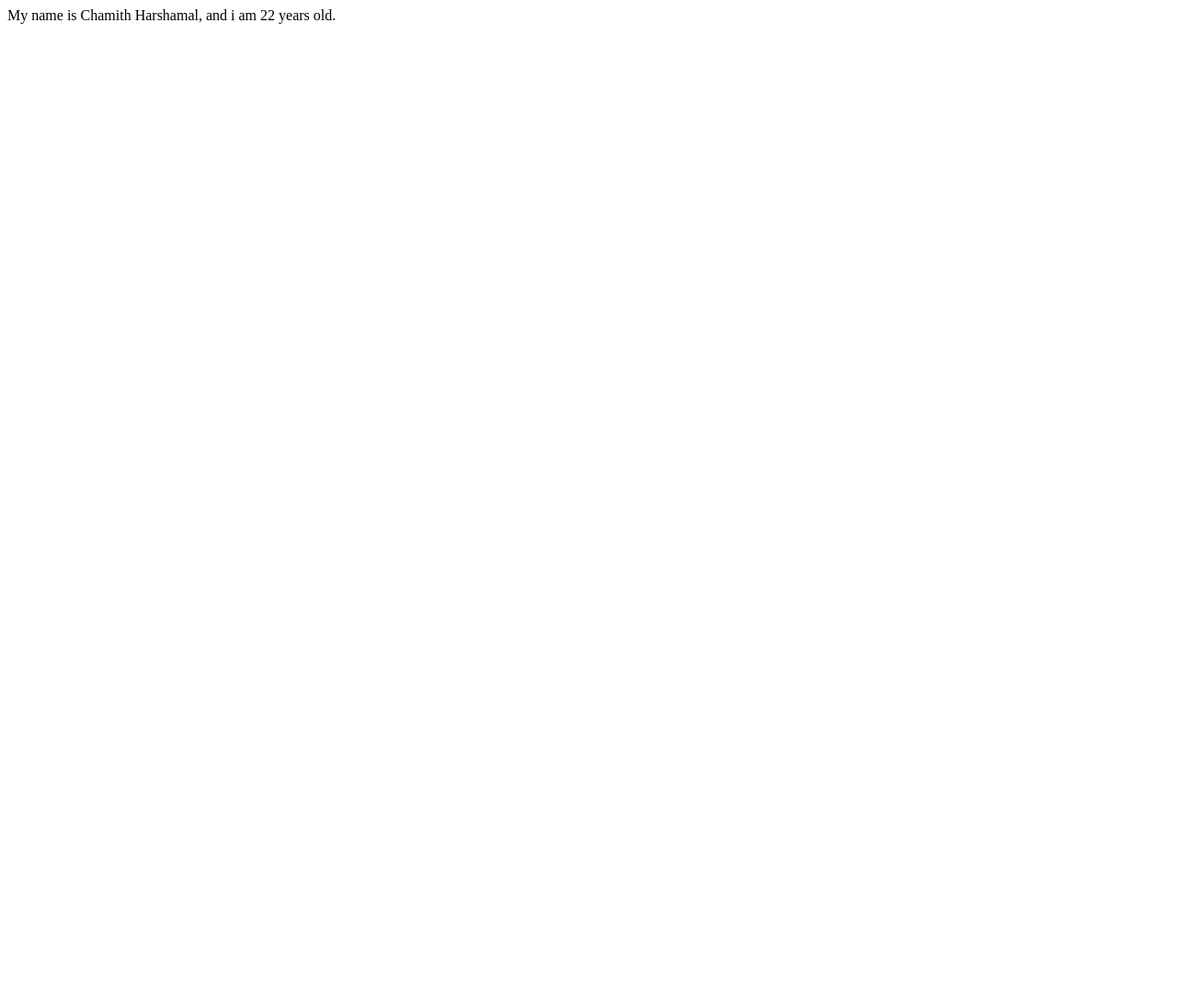
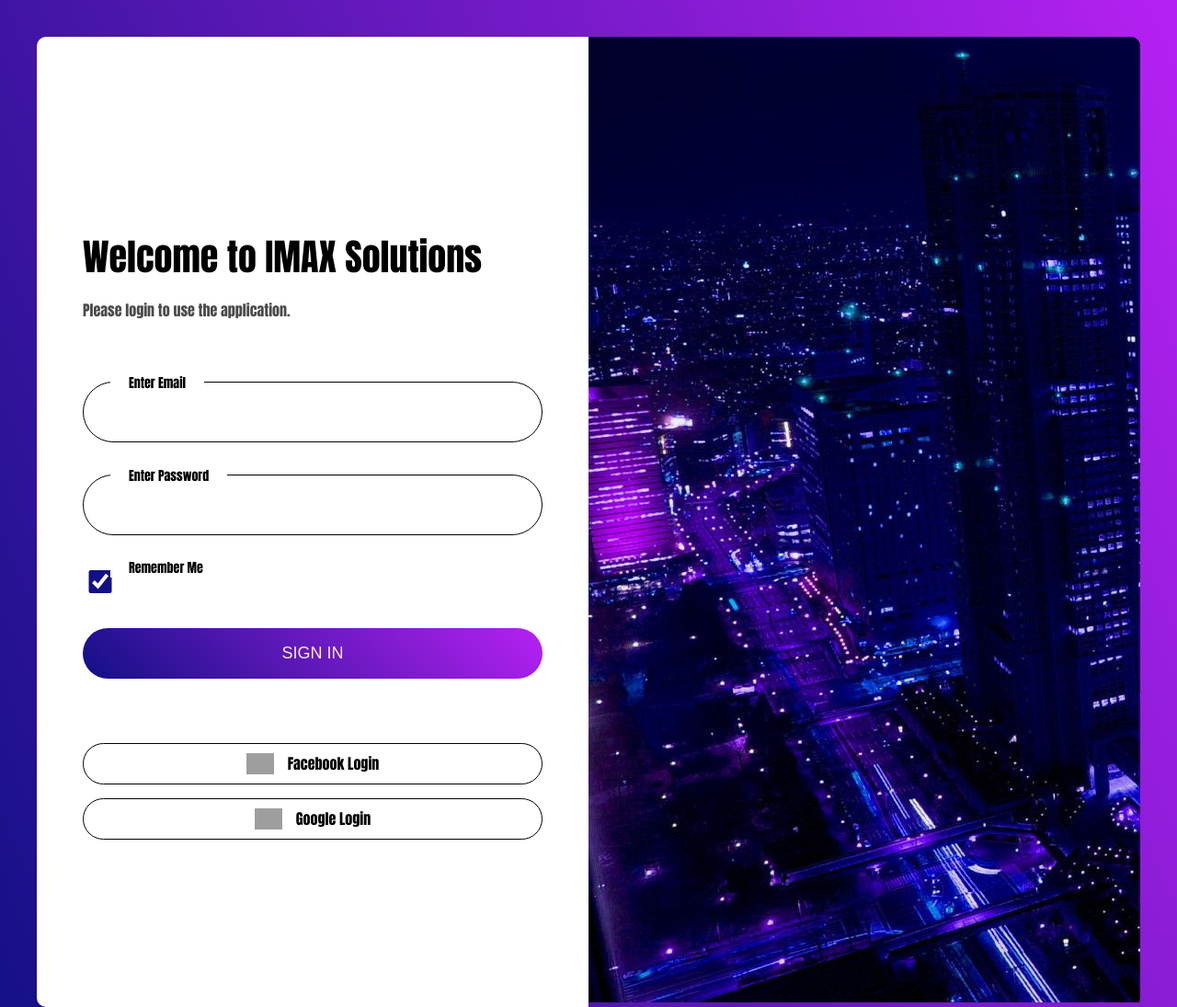
Before and after one commit to chamithharshamal/First-Project, a plain HTML site: page index.html in a window 1280 px wide. Shown: the top 1095 px of the page at 92% size. Before the commit the page ends 800 px from the top, so only its background shows below. Drawn offline with Linux system fonts and the light colour scheme; grey boxes are pictures that could not be loaded; a web font is replaced by a local one.

Commit message:
Login page

```diff
--- a/index.html
+++ b/index.html
@@ -1,12 +1,50 @@
 <!DOCTYPE html>
 <html lang="en">
-<head>
-    <meta charset="UTF-8">
-    <meta http-equiv="X-UA-Compatible" content="IE=edge">
-    <meta name="viewport" content="width=device-width, initial-scale=1.0">
-    <title>Document</title>
-</head>
-<body>
-    My name is Chamith Harshamal, and i am 22 years old.
-</body>
+  <head>
+    <meta charset="UTF-8" />
+    <meta http-equiv="X-UA-Compatible" content="IE=edge" />
+    <meta name="viewport" content="width=device-width, initial-scale=1.0" />
+    <title>Login Page</title>
+    <link rel="stylesheet" href="styles.css">
+  </head>
+  <body>
+    <div class="container">
+    <div class="login-left">
+    <div class="login-header">
+    <h1>Welcome to IMAX Solutions</h1>
+    <p>Please login to use the application.</p>
+    </div>
+    <form class="login-form">
+    <div class="login-form-content" >
+    <div class="form-item">
+        <label for="email">Enter Email</label>
+        <input type="email" id="email">
+      </div>
+    <div class="form-item">
+        <label for="password">Enter Password</label>
+        <input type="password" id="password">
+      </div>
+    <div class="form-item">
+      <div class="checkbox">
+        <input type="checkbox" id="remembermeCheckbox" checked>
+        <label for="remembermeCheckbox" id="checkboxlabel">Remember Me</label>
+      </div>
+    </div>
+    <button type="submit">Sign In</button>
+    </div>
+    <div class="login-form-footer">
+      <a href="#">
+        <img width="30" src="https://upload.wikimedia.org/wikipedia/commons/thumb/0/05/Facebook_Logo_%282019%29.png/600px-Facebook_Logo_%282019%29.png" alt="">Facebook Login
+      </a>
+      <a href="#">
+        <img width="30px" src="https://companieslogo.com/img/orig/GOOG-0ed88f7c.png?t=1633218227" alt="">Google Login
+      </a>
+    </div>
+    </form>
+    </div>
+    <div class="login-right">
+    <img src="./c89bfc7893feb466bfb28a69ecb38264.jpg">
+    </div>
+    </div>
+  </body>
 </html>
--- /dev/null
+++ b/styles.scss
@@ -0,0 +1,144 @@
+@import url("https://fonts.googlrapis.com.css2?family=Inter:wght@300;600&display=swap");
+
+* {
+    box-sizing: border-box;
+}
+body{
+    padding: 0;
+    margin: 0;
+    font-family: Impact, Haettenschweiler, 'Arial Narrow Bold', sans-serif;
+    background: linear-gradient(67deg, #131086 ,#B621F3);
+    padding: 40px;
+}
+.container{
+    min-height: calc(100vh - 40px * 2);
+    display: grid;
+    grid-template-columns: 50% 50%;
+    border-radius: 10px;
+    overflow: hidden;
+}
+.login-left{
+    display: flex;
+    flex-direction: column;
+    justify-content: content;
+    padding-left: 50px;
+    background-color: white;
+}
+.login-left{
+    background-color: white;
+    justify-content: center;
+    display: flex;
+    image{
+        width:80%
+    };
+}
+
+.login-header{
+    margin-bottom: 50px;
+    h1{
+        font-size: 40px;
+        margin-bottom: 10px
+    }
+    p{
+        opacity: 0.7;
+    }
+}
+.login-form{
+    width: 450px;
+    &-content{
+        display: flex;
+        gap: 35px;
+        flex-direction: column;
+
+    }
+    &-footer{
+        display: flex;
+        gap: 30px;
+        margin-top: 70px;
+        a{
+            flex: 6;
+            gap: 15px;
+            border: 1px solid black;
+            border-radius: 100px;
+            padding: 0.6rem;
+            justify-content: center;
+            display: flex;
+            align-items: center;
+            color: black;
+            text-decoration: none;
+
+            &.hover{
+                background-color: white;
+            }
+
+        }
+
+    }
+}
+.form-item label:not(.checkboxlabel){
+    display: inline-block;
+    background-color: white;
+    margin-top: 1px;
+    margin-bottom: 10px;
+    position: absolute;
+    padding: 0 20px;
+    transform: translate(30px, -10px);
+    font-size: 14px;
+
+
+}
+input[type="email"],
+input[type="password"]{
+    border: 1px solid black;
+    height: 55px;
+    padding: 2rem;
+    width: 100%;
+    outline: none;
+    transition: background .5s;
+    font-size: 18px;
+    border-radius: 100px;
+}
+.checkbox{
+    display: flex;
+    align-items: center;
+    gap: 7px;
+}
+input[type="checkbox"]{
+    width: 30px;
+    height: 25px;
+    accent-color: #131086 ;
+}
+button{
+    border: none;
+    background: linear-gradient(45deg,#131086, #B621F3 );
+    color: antiquewhite;
+    padding: 1rem;
+    border-radius: 100px;
+    text-align: center;
+    font-size: 18px;
+    height: 55px;
+    text-transform: uppercase;
+    cursor: pointer;
+}
+@media(max-width: 1350px){
+.login-left{
+    padding: 50px !important;
+}
+.login-form{
+    width: 100%;
+    &-footer{
+        flex-direction: column;
+        gap: 15px;}
+    }
+}
+@media(max-width:768px){
+    body{
+        padding: 20px;
+    }
+    .container{
+        grid-template-columns: auto;
+    }
+    .login-right{
+        display: none;
+    }
+}
```
Also changed, not shown: c89bfc7893feb466bfb28a69ecb38264.jpg (added), styles.css (added), 1 other file.
